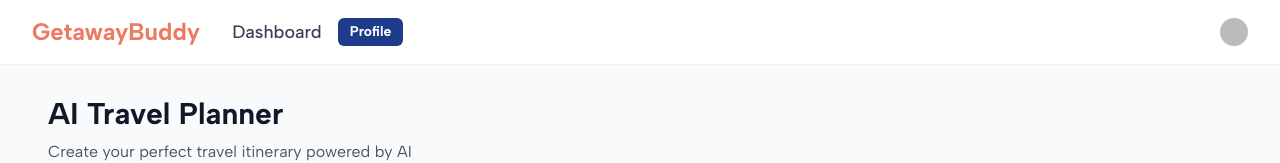
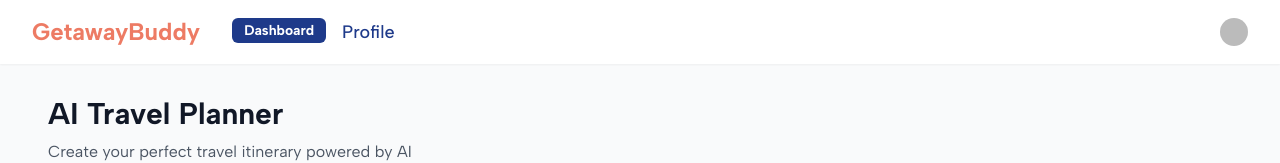
Before and after one commit to 999Marv/GetawayBuddy, a Next.js app in the folder travel-itinerary-next/: page /dashboard in a window 1280 px wide. Shown: the top 163 px of the page. Built offline with nearby package versions, Linux system fonts and the light colour scheme; no server answers; sample sign-in values are in the browser's storage; some icons are missing.

Commit message:
fixed bad ux on navbar, added tooltips/copy to clipboard feature, preventing refreshes from taking you to landing page

```diff
--- a/travel-itinerary-next/src/app/header.tsx
+++ b/travel-itinerary-next/src/app/header.tsx
@@ -1,43 +1,47 @@
+"use client";
+
 import Link from "next/link";
 import { UserButton } from "@clerk/clerk-react";
+import { usePathname } from "next/navigation";
 
-export default function Header({
-  place,
-  linkTo,
-  linkToName,
-}: {
-  place: string;
-  linkTo: string;
-  linkToName: string;
-}) {
+export default function Header() {
+  const pathname = usePathname();
+
+  const isDashboardActive = pathname.startsWith("/dashboard");
+  const isProfileActive = pathname.startsWith("/profile");
+
+  const activeClasses =
+    "bg-travel-blue hover:bg-travel-blue/80 text-white font-bold py-1 px-2 sm:px-3 rounded-md text-xs sm:text-sm transition duration-150";
+  const inactiveClasses = "text-base sm:text-lg font-medium text-travel-blue";
+
   return (
     <header className="bg-white shadow-sm">
       <div className="max-w-7xl mx-auto py-4 px-4 sm:px-6 lg:px-8 flex justify-between items-center">
-        {/* Left Section: Company Name and Navigation */}
         <div className="flex items-center gap-4 sm:gap-8">
-          {/* Company Name */}
           <Link href="/">
             <h1 className="text-xl sm:text-2xl font-bold text-travel-default">
               GetawayBuddy
             </h1>
           </Link>
-
-          {/* Place and Link */}
-          <div className="flex items-center gap-2 sm:gap-4">
-            <h2 className="text-base sm:text-lg font-medium text-gray-700">
-              {place}
-            </h2>
-            <Link
-              href={linkTo}
-              className="bg-travel-blue hover:bg-travel-blue/80 text-white font-bold py-1 px-2 sm:px-3 rounded-md text-xs sm:text-sm transition duration-150"
-            >
-              {linkToName}
+          <div className="flex gap-2 sm:gap-4">
+            <Link href="/dashboard">
+              <span
+                className={isDashboardActive ? activeClasses : inactiveClasses}
+              >
+                Dashboard
+              </span>
+            </Link>
+            <Link href="/profile">
+              <span
+                className={isProfileActive ? activeClasses : inactiveClasses}
+              >
+                Profile
+              </span>
             </Link>
           </div>
         </div>
 
-        {/* Right Section: User Button */}
-        <div className="flex-shrink-0">
+        <div>
           <UserButton />
         </div>
       </div>
--- a/travel-itinerary-next/src/app/itinerary-component.tsx
+++ b/travel-itinerary-next/src/app/itinerary-component.tsx
@@ -8,7 +8,7 @@ import {
   Sun,
   Watch,
   Star,
-  Plus,
+  Share,
   Trash2,
 } from "lucide-react";
 import { useEffect, useState } from "react";
@@ -61,7 +61,8 @@ export default function ItineraryComponent({
       const token = await getToken();
       const code = await shareItinerary(generatedItinerary.id, token || "");
       setItineraryCode(code);
-      setTimeout(() => setItineraryCode(null), 10000);
+      await navigator.clipboard.writeText(code);
+      setTimeout(() => setItineraryCode(null), 6000);
     } catch (e) {
       console.error("Error generating share code", e);
     }
@@ -70,10 +71,7 @@ export default function ItineraryComponent({
   const handleDeleteSharedItinerary = async () => {
     try {
       const token = await getToken();
-      const result = await removeSharedItinerary(
-        generatedItinerary!.id,
-        token || ""
-      );
+      await removeSharedItinerary(generatedItinerary!.id, token || "");
       setSavedMessage("Shared itinerary removed");
       if (onRefetch) {
         onRefetch();
@@ -123,9 +121,9 @@ export default function ItineraryComponent({
             <>
               <div>
                 <button
+                  title="Save itinerary"
                   className="p-3 bg-blue-100 rounded-lg flex items-center justify-center hover:bg-blue-600/30"
                   onClick={handleSaveItinerary}
-                  onMouseEnter={() => console.log(5)}
                 >
                   <Star
                     className={`w-6 h-6 text-blue-600 ${
@@ -135,10 +133,11 @@ export default function ItineraryComponent({
                 </button>
               </div>
               <button
+                title="Copy code to clipboard"
                 className="p-3 bg-blue-100 rounded-lg flex items-center justify-center hover:bg-blue-600/30"
                 onClick={handleGenerateShareCode}
               >
-                <Plus className="w-6 h-6 text-blue-600" />
+                <Share className="w-6 h-6 text-blue-600" />
               </button>
             </>
           )}
@@ -148,6 +147,7 @@ export default function ItineraryComponent({
       return (
         <div>
           <button
+            title="Delete shared itinerary"
             className="p-3 bg-travel-default/30 rounded-lg flex items-center justify-center hover:bg-travel-default/50"
             onClick={handleDeleteSharedItinerary}
           >
@@ -156,7 +156,8 @@ export default function ItineraryComponent({
         </div>
       );
     }
-
+    const description = generatedItinerary?.activity?.description;
+    delete generatedItinerary?.activity?.description;
     return (
       <>
         {savedMessage && (
@@ -166,6 +167,7 @@ export default function ItineraryComponent({
         )}
         <div>
           <button
+            title="Save itinerary"
             className="p-3 bg-blue-100 rounded-lg flex items-center justify-center hover:bg-blue-600/30"
             onClick={handleSaveItinerary}
           >
@@ -180,8 +182,7 @@ export default function ItineraryComponent({
     );
   };
 
-  const { activities, description } = generatedItinerary?.activity || {};
-
+  const { activities, description: desc } = generatedItinerary?.activity || {};
   return (
     <div className="w-full lg:w-2/3">
       {activities ? (
@@ -199,7 +200,6 @@ export default function ItineraryComponent({
             </div>
             <div className="flex gap-3 items-center">{renderActionBar()}</div>
           </div>
-
           <div className="p-6 space-y-8">
             {Object.entries(activities).map(([day, dayActivities], index) => (
               <div key={day} className="border-l-4 border-blue-100 pl-6">
@@ -211,7 +211,6 @@ export default function ItineraryComponent({
                     Day {index + 1}
                   </h4>
                 </div>
-
                 <TimeSlot
                   title="Morning"
                   icon={<Sun className="w-4 h-4" />}
@@ -229,9 +228,9 @@ export default function ItineraryComponent({
                 />
               </div>
             ))}
-            {description && (
+            {desc && (
               <div className="p-4 border-t border-gray-200">
-                <p className="text-md italic text-gray-500">{description}</p>
+                <p className="text-md italic text-gray-500">{desc}</p>
               </div>
             )}
             <p className="text-travel-default text-sm">
--- a/travel-itinerary-next/src/app/layout.tsx
+++ b/travel-itinerary-next/src/app/layout.tsx
@@ -19,7 +19,9 @@ export default function RootLayout({
   return (
     <html lang="en">
       <ClerkProvider publishableKey={process.env.VITE_CLERK_PUBLISHABLE_KEY}>
-        <body className={albert.className}>{children}</body>
+        <html lang="en">
+          <body className={albert.className}>{children}</body>
+        </html>
       </ClerkProvider>
     </html>
   );
--- a/travel-itinerary-next/src/app/protected.tsx
+++ b/travel-itinerary-next/src/app/protected.tsx
@@ -1,24 +1,22 @@
 "use client";
 
+import { useUser } from "@clerk/nextjs";
+import { useRouter } from "next/navigation";
 import { useEffect } from "react";
-import { useRouter } from "next/navigation";
-import { useUser } from "@clerk/clerk-react";
 
-export default function ProtectedRoute({
+export default function ProtectedProfilePage({
   children,
 }: {
   children: React.ReactNode;
 }) {
-  const { isSignedIn } = useUser();
+  const { isLoaded, isSignedIn } = useUser();
   const router = useRouter();
 
   useEffect(() => {
-    if (!isSignedIn) {
+    if (isLoaded && !isSignedIn) {
       router.push("/");
     }
-  }, [isSignedIn, router]);
-
-  if (!isSignedIn) return null;
+  }, [isLoaded, isSignedIn, router]);
 
   return <>{children}</>;
 }
```
